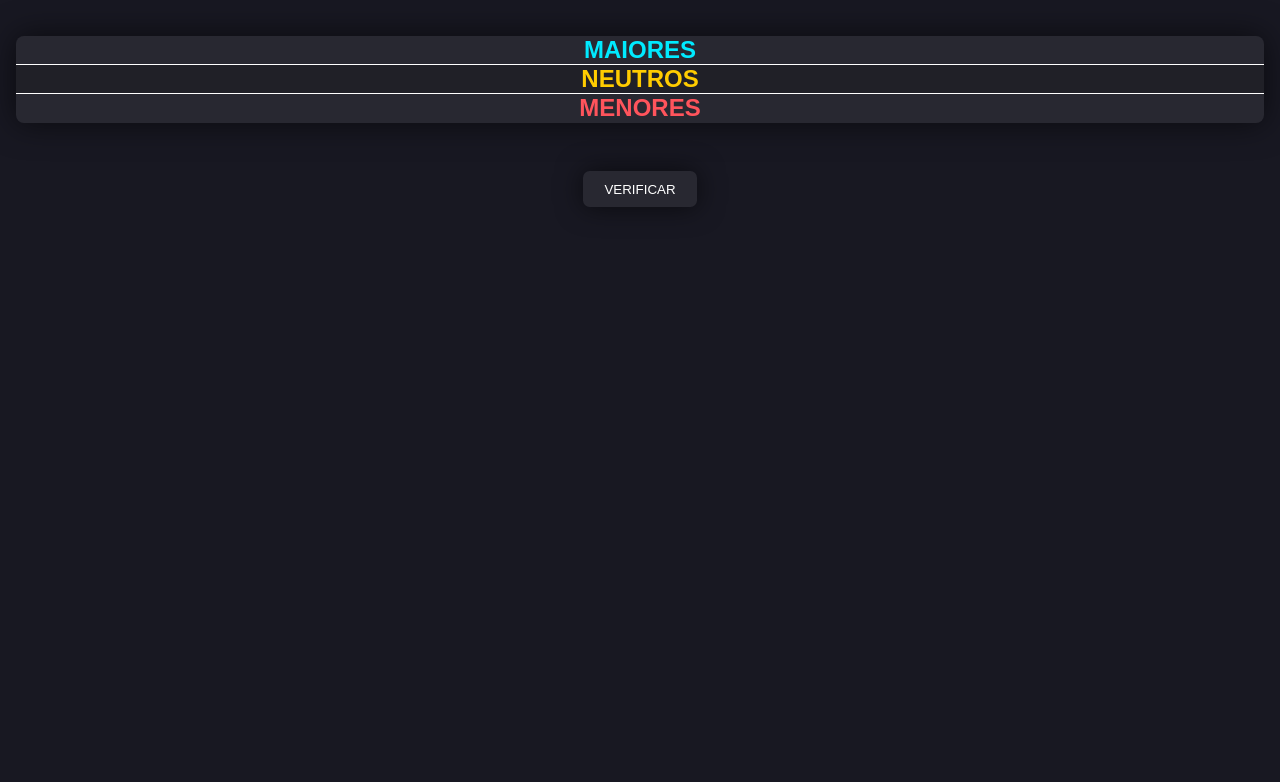
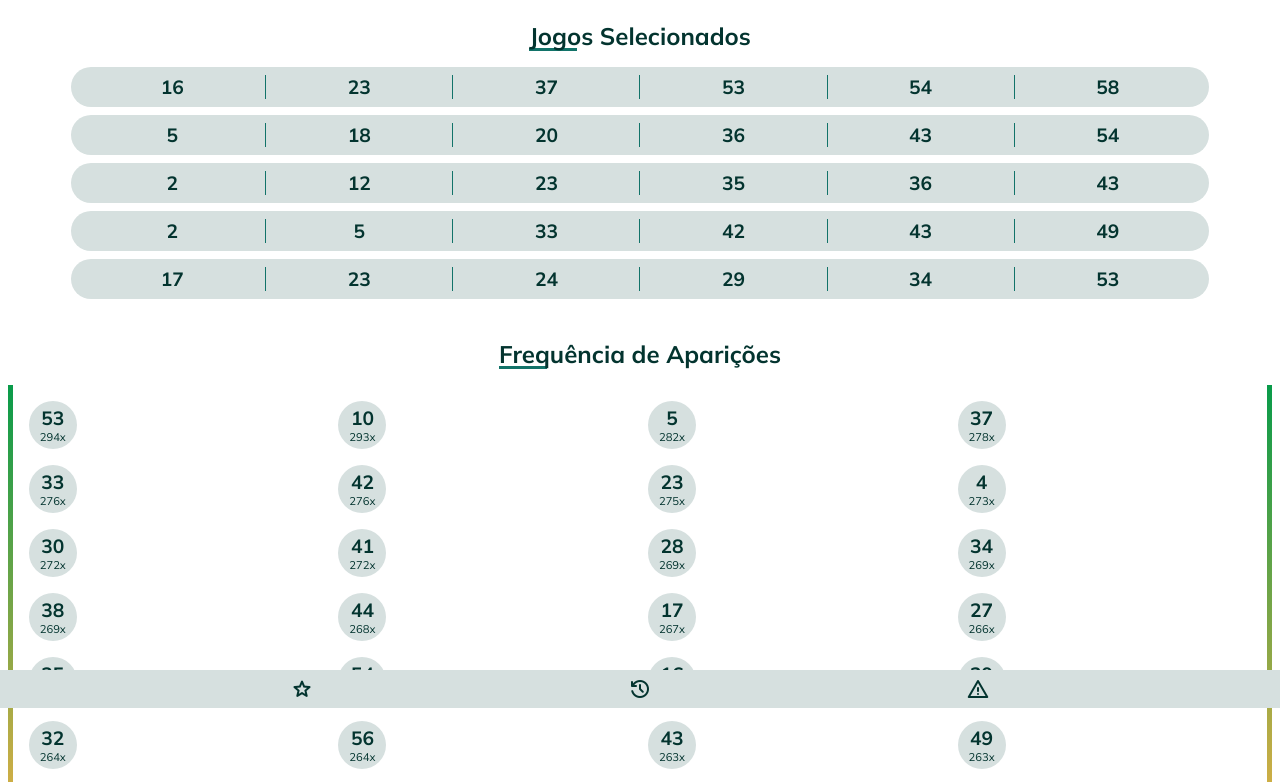
Before and after one commit to dropeMag/resultadosMegaSena, a plain HTML site: page index.html in a window 1280 px wide. Shown: the part 92-874 px from the top of the page. Before the commit the page ends 800 px from the top, so only its background shows below. Drawn offline with nearby package versions, Linux system fonts and the light colour scheme.

Commit message:
commit_update
Updating:
- Html, CSS, JavaScript & Design.

```diff
--- a/dados.js
+++ b/dados.js
@@ -1,5 +1,6 @@
 export let resultados = [
-    1, 6, 10, 30, 33, 35, //17 dez 22
+    4, 5, 10, 34, 58, 59, // 31/12/22
+    1, 6, 10, 30, 33, 35,
     9, 15, 23, 25, 29, 30,
     10, 25, 31, 37, 38, 57,
     3, 23, 28, 34, 38, 48,
--- a/index.html
+++ b/index.html
@@ -4,40 +4,61 @@
     <meta charset="UTF-8">
     <meta http-equiv="X-UA-Compatible" content="IE=edge">
     <meta name="viewport" content="width=device-width, initial-scale=1.0">
-    <title>Fique Rico | Números da Mega Sena</title>
+    <title>Document</title>
     <link rel="stylesheet" href="style.css">
-    <link rel="stylesheet" href="media.css">
-    <link rel="shortcut icon" href="imagens/img_money.png" type="image/x-icon">
-    <script type="module" src="script.js" defer></script>
-    <script type="module" src="dados.js" defer></script>
+    <link rel="stylesheet" href="https://fonts.googleapis.com/css2?family=Material+Symbols+Rounded:opsz,wght,FILL,GRAD@48,700,0,0" />
+    <script src="script.js" type="module" defer></script>
+    <script src="dados.js" type="module" defer></script>
 </head>
-<body>
-    <table class="design">
-        <!-- números que mais apareceram -->
-        <tr id="numMais1">
-            <th rowspan="2">MAIORES</th>
-        </tr>
-        <tr id="numMais2">
-        </tr>
+<body id="topo">
+    <nav>
+        <a href="#topo"><span class="material-symbols-rounded">star</span></a>
+        <a href="#historico"><span class="material-symbols-rounded">history</span></a>
+        <a href="#aviso"><span class="material-symbols-rounded">warning</span></a>
+    </nav>
 
-        <!-- números na média -->
-        <tr id="numMedio1">
-            <th rowspan="2">NEUTROS</th>
-        </tr>
-        <tr id="numMedio2">
-        </tr>
+    <header>
+        <img src="img/img_logo.jpg" alt="">
+    </header>
 
-        <!-- números que menos apareceram -->
-        <tr id="numMenos1">
-            <th rowspan="2">MENORES</th>
-        </tr>
-        <tr id="numMenos2">
-        </tr>
-    </table>
+    <main>
+        <section id="jogos-selecionados">
+            <div class="div-title">
+                <h1>Jogos Selecionados</h1>
+            </div>
 
-    <!-- botão que inicia o JavaScript -->
-    <section>
-        <button id="btn" class="design">VERIFICAR</button>
-    </section>
+            <div id="lista-jogos">
+            </div>
+        </section>
+
+        <section id="historico">
+            <div class="div-title">
+                <h1>Frequência de Aparições</h1>
+            </div>
+
+            <div>
+                <ul id="lista-numeros">
+                </ul>
+            </div>
+        </section>
+
+        <section id="aviso">
+            <div class="div-title">
+                <h1>Atenção</h1>
+            </div>
+
+            <div>
+                <p>Sorteios e Jogos de Azar são perigosos, podendo trazer perdas monetárias significativas para o jogador!</p>
+                <p>Essa web page apenas gera números aleatórios baseados na frequência de aparições dos números!</p>
+                <p>O criador desse sistema não prevê o futuro, portanto não pode ser responsabilizado por quaisquer prejuízos do usuário!</p>
+                <p>Entretanto, se o usuário ganhar uma graninha, pelo menos 10% deve ir para o desenvolvedor!</p>
+            </div>
+        </section>
+    </main>
+
+    <footer>
+        <p>Sistema desenvolvido por:</p>
+        <a href="https://www.linkedin.com/in/dropemag" target="_blank">Pedro Magalhães</a>
+    </footer>
 </body>
 </html>
--- a/media.css
+++ /dev/null
@@ -1,62 +0,0 @@
-@media (max-width: 1024px){
-    body{
-        /* background-color: red; */
-    }
-
-    table{
-        margin: 1em 0 3em;
-    }
-
-    tr{
-        display: grid;
-        grid-template-columns: 1fr 1fr;
-    }
-
-    th{
-        grid-column: 1/3;
-        padding: .5em 0;
-        font-size: 2.2em;
-        background-color: rgba(0, 0, 0, 0.2);
-    }
-
-    #numMedio1 th,
-    #numMenos1 th,
-    td{
-        border-top: 1px solid #ffffff;
-    }
-
-    #numMais1 td:nth-child(odd),
-    #numMais2 td:nth-child(even),
-    #numMedio1 td:nth-child(odd),
-    #numMedio2 td:nth-child(even),
-    #numMenos1 td:nth-child(odd),
-    #numMenos2 td:nth-child(even){
-        border-left: 1px solid white;
-    }
-}
-
-@media (min-width: 1025px){
-    #numMedio1,
-    #numMedio2{
-        background-color: rgba(0, 0, 0, 0.2);
-    }
-
-    #numMais1 th,
-    #numMais2 td,
-    #numMedio1 th,
-    #numMedio2 td{
-        border-bottom-color: #ffffff;
-    }
-
-    table tr th{
-        width: 228px;
-        padding: 0;
-        font-size: 1.5em;
-    }
-
-    td{
-        border-left: 1px solid #ffffff;
-    }
-
-    td:hover{background-color: #323258;}
-}
--- a/script.js
+++ b/script.js
@@ -1,39 +1,75 @@
 import { resultados } from "./dados.js"
 
 // números que mais apareceram
-let numMais1 = document.querySelector('#numMais1')
-let numMais2 = document.querySelector('#numMais2')
+let listaNumeros = document.getElementById('lista-numeros')
 
-// números na média
-let numMedio1 = document.querySelector('#numMedio1')
-let numMedio2 = document.querySelector('#numMedio2')
-
-// números que menos apareceram
-let numMenos1 = document.querySelector('#numMenos1')
-let numMenos2 = document.querySelector('#numMenos2')
-
-// botão
-let btn = document.getElementById('btn')
+let listaJogos = document.getElementById('lista-jogos')
 
 // lista que salva o número e a quantidades de vezes que apareceu
 let lista1 = []
 
+// lista que salva temporariamente os números sorteados
+let lista2 = []
 
 // função que coloca os números na ordem de quem apareceu mais vezes
 function ordenar(a, b){
     return b.qnt - a.qnt;
 }
 
+function ordenar2(a, b){
+    return a - b;
+}
+
+
+function gerarJogos(){
+    let valor;
+
+    for(let escolhaNum = 10; escolhaNum < 61; escolhaNum += 10){
+        do {
+            valor = lista1[Math.floor(Math.random() * escolhaNum)].num
+        } while (lista2.includes(valor));
+
+        lista2.push(valor)
+    }
+
+    lista2.sort(ordenar2)
+    listaJogos.innerHTML += anotar1()
+    lista2.length = 0
+}
+
+
+
+
+
+
+function anotar1(){
+    return `<ul>
+            <li>${lista2[0]}</li>
+            <li>${lista2[1]}</li>
+            <li>${lista2[2]}</li>
+            <li>${lista2[3]}</li>
+            <li>${lista2[4]}</li>
+            <li>${lista2[5]}</li>
+            </ul>`
+}
+
+
+
+
+
+
+
 // função que coloca no HTML o número e sua quantidade de vezes que apareceu
-function anotar(val){
-    return `<td>
-            <h1>${lista1[val].num}</h1>
-            <p>${lista1[val].qnt}x</p></td>`
+function anotar2(val){
+    return `<li>
+            <p>${lista1[val].num}</p>
+            <span>${lista1[val].qnt}x</span>
+        </li>`
 }
 
 // evento principal
-btn.addEventListener('click', ()=>{
-    // faz a contagem dos números
+function eventoPrincipal(){
+        // conta a frequência dos números
         for(let j = 1; j <= 60; j++){
             let cont = 0
 
@@ -53,33 +89,16 @@ btn.addEventListener('click', ()=>{
 
         lista1.sort(ordenar)
 
-    // printa os números que mais apareceram
-    for(let k = 0; k < 10; k++){
-        numMais1.innerHTML += anotar(k)
+        for(let m = 0; m < 5; m++){
+            gerarJogos()
         }
 
-    for(let k = 10; k < 20; k++){
-        numMais2.innerHTML += anotar(k)
+        // printa os números que mais apareceram
+        for(let k = 0; k < lista1.length; k++){
+            listaNumeros.innerHTML += anotar2(k)
+        }
 }
 
-    // printa os números medianos
-    for(let k = 20; k < 30; k++){
-        numMedio1.innerHTML += anotar(k)
+for(let l = 0; l < 1; l++){
+    setTimeout(eventoPrincipal, 10)
 }
-
-    for(let k = 30; k < 40; k++){
-        numMedio2.innerHTML += anotar(k)
-    }
-
-    // printa os números que menos sairam
-    for(let k = 40; k < 50; k++){
-        numMenos1.innerHTML += anotar(k)
-    }
-
-    for(let k = 50; k < 60; k++){
-        numMenos2.innerHTML += anotar(k)
-    }
-
-    // esconde o botão
-    btn.classList.add('btnUsado')
-})
--- a/style.css
+++ b/style.css
@@ -1,103 +1,233 @@
+@import url('https://fonts.googleapis.com/css2?family=Mulish:wght@200;300;400;500;600;700;800;900;1000&display=swap');
+
 *{
     margin: 0;
     padding: 0;
     box-sizing: border-box;
-    font-family: Arial, Helvetica, sans-serif;
-    list-style: none;
-    outline: none;
+    list-style-type: none;
+    font-family: 'Mulish', Arial, Helvetica, sans-serif;
+    text-decoration: none;
+}
+
+body{
+    position: relative;
+    width: 100vw;
+    height: fit-content;
+    overflow-x: hidden;
+}
+
+:root{
+    --cor-claro1: #d6e0df;
+    --cor-claro2: #8aa6a3;
+    --cor-medio: #127369;
+    --cor-escuro: #03342f;
+}
+
+/* ----------------------------------------------------------------------------- */
+div.div-title{
+    margin-bottom: .5em;
+    padding: .5em 0;
+    text-align: center;
+}
+
+div.div-title h1{
+    position: relative;
+    margin: 0 auto;
+    width: fit-content;
+    color: var(--cor-escuro);
+    z-index: 1;
+}
+
+div.div-title h1::after{
+    content: '';
+    position: absolute;
+    bottom: 0;
+    left: 0;
+    width: 2em;
+    height: .13em;
+    background-color: var(--cor-medio);
+    z-index: -1;
+}
+
+/* ----------------------------------------------------------------------------- */
+nav{
+    position: fixed;
+    bottom: 0;
+    left: 0;
+    display: flex;
+    justify-content: space-evenly;
+    width: 100%;
+    height: fit-content;
+    background-color: var(--cor-claro1);
+    z-index: 2;
+}
+
+nav span{
+    padding: .3em 1em;
+    color: var(--cor-escuro);
+    cursor: pointer;
     user-select: none;
 }
 
-/*---------------------------------------
-PADRÕES
----------------------------------------*/
-.design{
-    border-radius: .5em;
-    background-color: #282831;
-    box-shadow: 0 0 2em rgba(0, 0, 0, 0.6);
-    border: none;
-    color: #ffffff;
+nav span:active{
+    background-color: var(--cor-claro2);
 }
 
-/*---------------------------------------
-BODY
----------------------------------------*/
-body{
-    width: 100vw;
-    min-height: 100vh;
+/* ----------------------------------------------------------------------------- */
+header{
+    width: 100%;
     padding: 1em;
-    background-color: #181822;
-    overflow-x: hidden;
+    text-align: center;
 }
 
-/*---------------------------------------
-TABELA
----------------------------------------*/
-table{
+header img{
+    width: 150px;
+}
+
+/* ----------------------------------------------------------------------------- */
+main{
     width: 100%;
-    margin: 7em 0 3em;
-    border-collapse: collapse;
+    margin-top: 1em;
+    padding: 0 .5em;
+}
+
+main #jogos-selecionados ul{
+    background-color: var(--cor-claro1);
+    display: flex;
+    justify-content: space-evenly;
+    margin: 0 auto .5em;
+    width: 90%;
+    padding: .5em;
+    border-radius: 3em;
+}
+
+main #jogos-selecionados ul li{
+    position: relative;
+    width: 100%;
+    text-align: center;
+    font-size: 1.2em;
+    font-weight: 700;
+    color: var(--cor-escuro);
+}
+
+main #jogos-selecionados ul li:not(:last-child){
+    border-right: .1em solid var(--cor-medio);
+}
+
+/* ----------------------------------------------------------------------------- */
+main #historico{
+    margin-top: 2em;
+}
+
+main #historico div:nth-child(2){
+    background: linear-gradient(to bottom, #099b4a, #fab244, #d0264e);
+}
+
+main #historico div:nth-child(2) ul{
+    display: grid;
+    grid-template-columns: 1fr 1fr 1fr 1fr;
+    grid-template-rows: auto;
+    gap: 1em;
+    margin: 0 auto;
+    padding: 1em;
+    width: calc(100% - .3em*2);
+    background-color: #fff;
+}
+
+main #historico div:nth-child(2) ul li{
+    display: flex;
+    flex-direction: column;
+    justify-content: center;
+    align-items: center;
+    background-color: var(--cor-claro1);
+    width: 3em;
+    height: 3em;
+    border-radius: 100%;
+}
+
+main #historico div:nth-child(2) ul li p{
+    font-size: 1.2em;
+    font-weight: 700;
+    color: var(--cor-escuro);
+}
+
+main #historico div:nth-child(2) ul li span{
+    font-size: .7em;
+    color: var(--cor-escuro);
+}
+
+/* ----------------------------------------------------------------------------- */
+main #aviso{
+    margin-top: 3em;
+}
+
+main #aviso div:nth-child(2){
+    padding: 0 1.3em;
+}
+
+main #aviso div:nth-child(2) p{
+    margin-bottom: .5em;
+    text-indent: 1em;
+    color: var(--cor-escuro);
+    font-weight: 600;
+}
+
+/* ----------------------------------------------------------------------------- */
+footer{
+    margin-top: 3em;
+    padding: 1em 0 3em;
+    background-color: var(--cor-escuro);
+    text-align: center;
+    color: var(--cor-claro2);
     overflow: hidden;
 }
 
-/*---------------------------------------
-TÍTULOS
----------------------------------------*/
-table tr th{
-    border-bottom: 1px solid transparent;
+footer a{
+    position: relative;
+    display: block;
+    width: fit-content;
+    margin: .3em auto;
+    font-size: 1.3em;
+    color: var(--cor-claro1);
 }
 
-table #numMais1 th{color: #00eaff;}
-table #numMedio1 th{color: #ffcc00;}
-table #numMenos1 th{color: #ff545c;}
-
-/*---------------------------------------
-NÚMEROS SORTEADOS - ÁREA
----------------------------------------*/
-td{
-    text-align: center;
-    border: 1px solid transparent;
-    border-right: none;
-    padding: .4em;
+footer a::after{
+    content: '';
+    position: absolute;
+    bottom: 0;
+    height: .1em;
+    background-color: var(--cor-claro2);
+    animation: linhaNome 1.5s linear infinite;
 }
 
-/*---------------------------------------
-NÚMEROS SORTEADOS -  VALORES
----------------------------------------*/
-table tr td h1{
-    font-size: 1.7em;
+@keyframes linhaNome {
+    0%{
+        left: 0;
+        width: 0;
     }
 
-table tr td p{
-    font-size: .9em;
-    opacity: 60%;
+    20%{
+        left: 0;
+        width: 25%;
     }
 
-/*---------------------------------------
-SEÇÃO DO BOTÃO
----------------------------------------*/
-section{
-    display: flex;
-    align-items: center;
-    justify-content: center;
+    40%{
+        left: 25%;
+        width: 50%;
     }
 
-/*---------------------------------------
-BOTÃO
----------------------------------------*/
-button{
-    padding: .8em 1.6em;
-    cursor: pointer;
+    60%{
+        left: 50%;
+        width: 50%;
     }
 
-button:hover{
-    background-color: #3b3b4c;
+    80%{
+        left: 75%;
+        width: 25%;
     }
 
-button:focus{
-    background-color: #323258;
+    100%{
+        left: 100%;
+        width: 0;
     }
-
-button.btnUsado{
-    display: none;
 }
```
Also changed, not shown: imagens/img_money.png (deleted), img/img_logo.jpg (added). Lines whose indentation alone changed are shown as unchanged.
